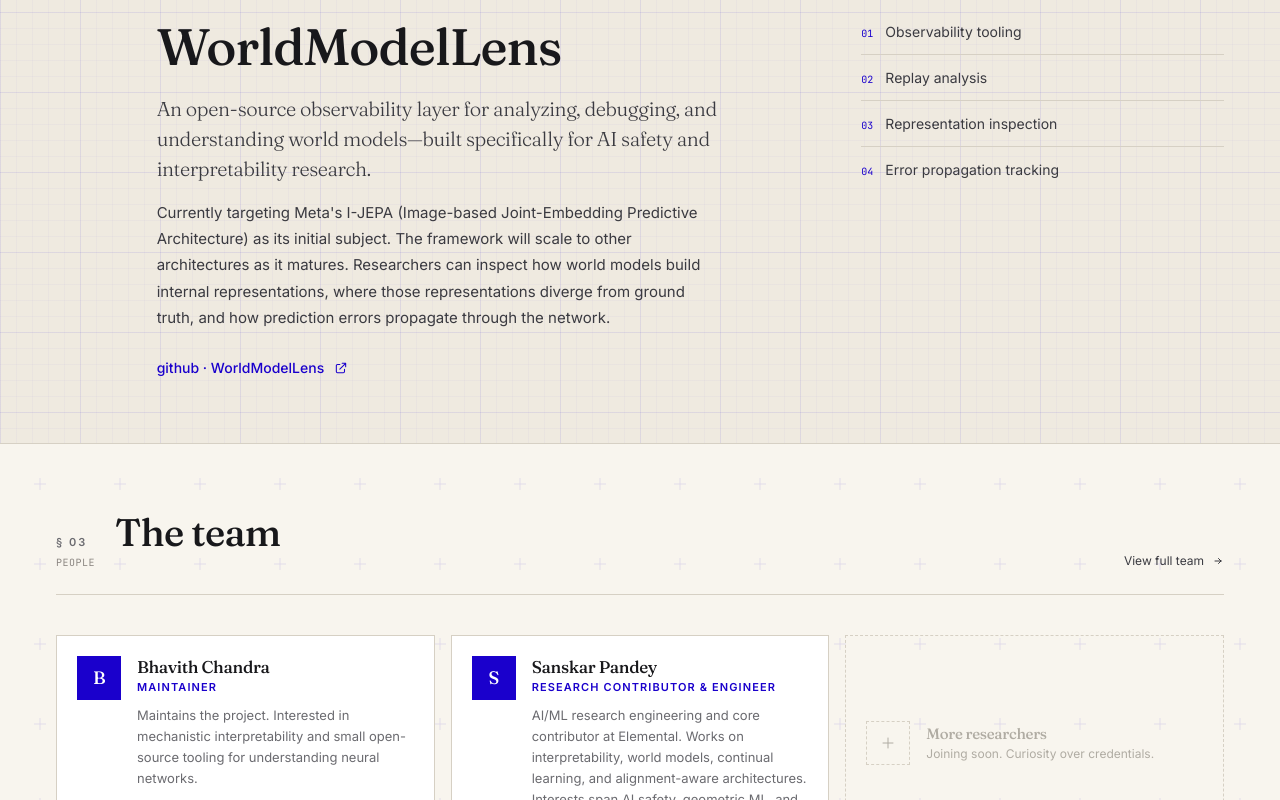
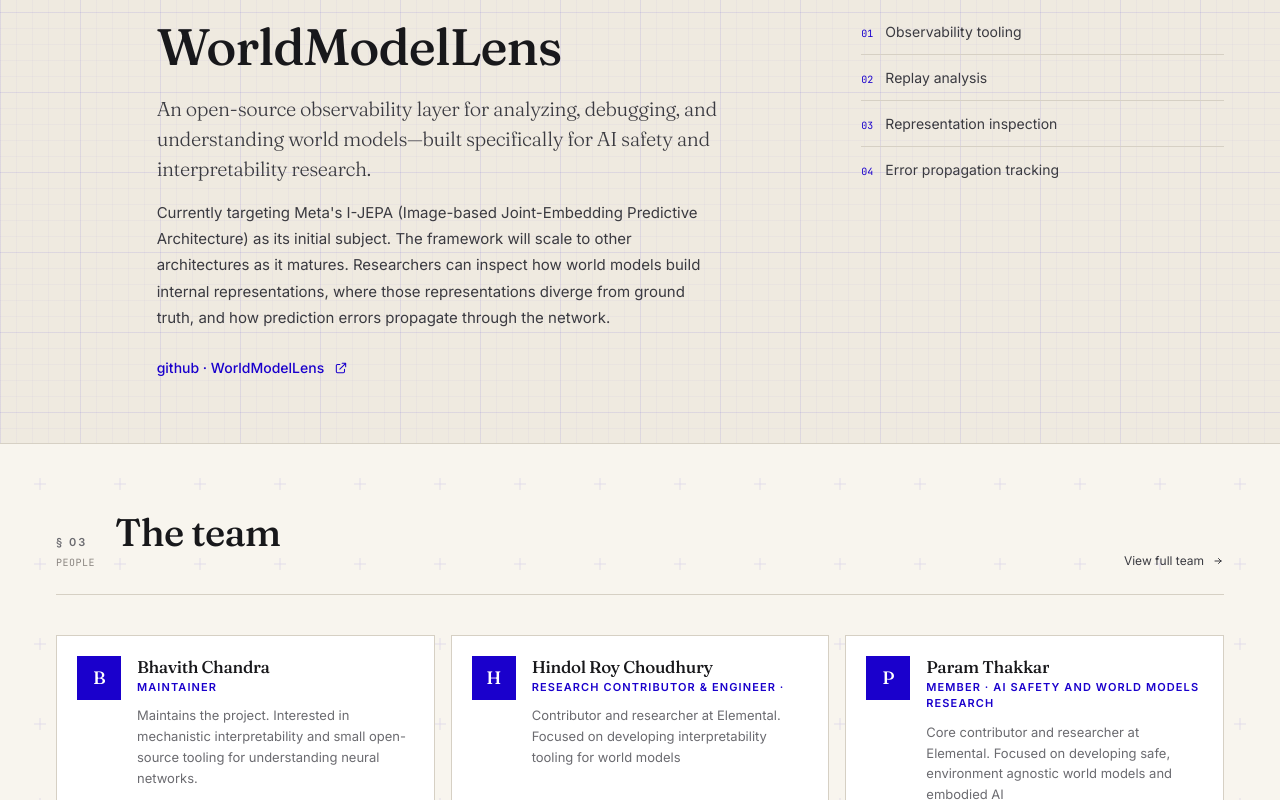
Before and after one commit to elemental-research-group/elemental-research-group.github.io, a React (Vite) app: page / in a window 1280 px wide. Shown: the part 2000-2800 px from the top of the page. Built offline with nearby package versions, Linux system fonts and the light colour scheme.

Commit message:
fixed the details with reverted changes

```diff
--- /dev/null
+++ b/pnpm-workspace.yaml
@@ -0,0 +1,5 @@
+allowBuilds:
+  '@parcel/watcher': true
+  '@swc/core': true
+  lmdb: true
+  msgpackr-extract: true
--- a/src/components/Team.tsx
+++ b/src/components/Team.tsx
@@ -32,11 +32,20 @@
     initial: "B",
   },
   {
+    name:  "Hindol Roy Choudhury",
+    role:  "Research Contributor & Engineer ·",
+    bio:   "Contributor and researcher at Elemental. Focused on developing interpretability tooling for world models",
+    href:  "https://www.linkedin.com/in/hindol-choudhury/",
+    initial: "H",
+  },
+  {
     name:  "Param Thakkar",
     role:  "Member · AI Safety and World Models Research",
     bio:   "Core contributor and researcher at Elemental. Focused on developing safe, environment agnostic world models and embodied AI",
     href:  "https://paramthakkar123.github.io/",
     initial: "P",
+  },
+  {
     name:  "Sanskar Pandey",
     role:  "Research Contributor & Engineer",
     bio:   "AI/ML research engineering and core contributor at Elemental. Works on interpretability, world models, continual learning, and alignment-aware architectures. Interests span AI safety, geometric ML, and paths toward AGI.",
--- a/tsconfig.app.json
+++ b/tsconfig.app.json
@@ -21,7 +21,6 @@
     "noUnusedParameters": true,
     "erasableSyntaxOnly": true,
     "noFallthroughCasesInSwitch": true,
-    "ignoreDeprecations": "6.0",
     "baseUrl": ".",
     "paths": {
       "@/*": [
```
